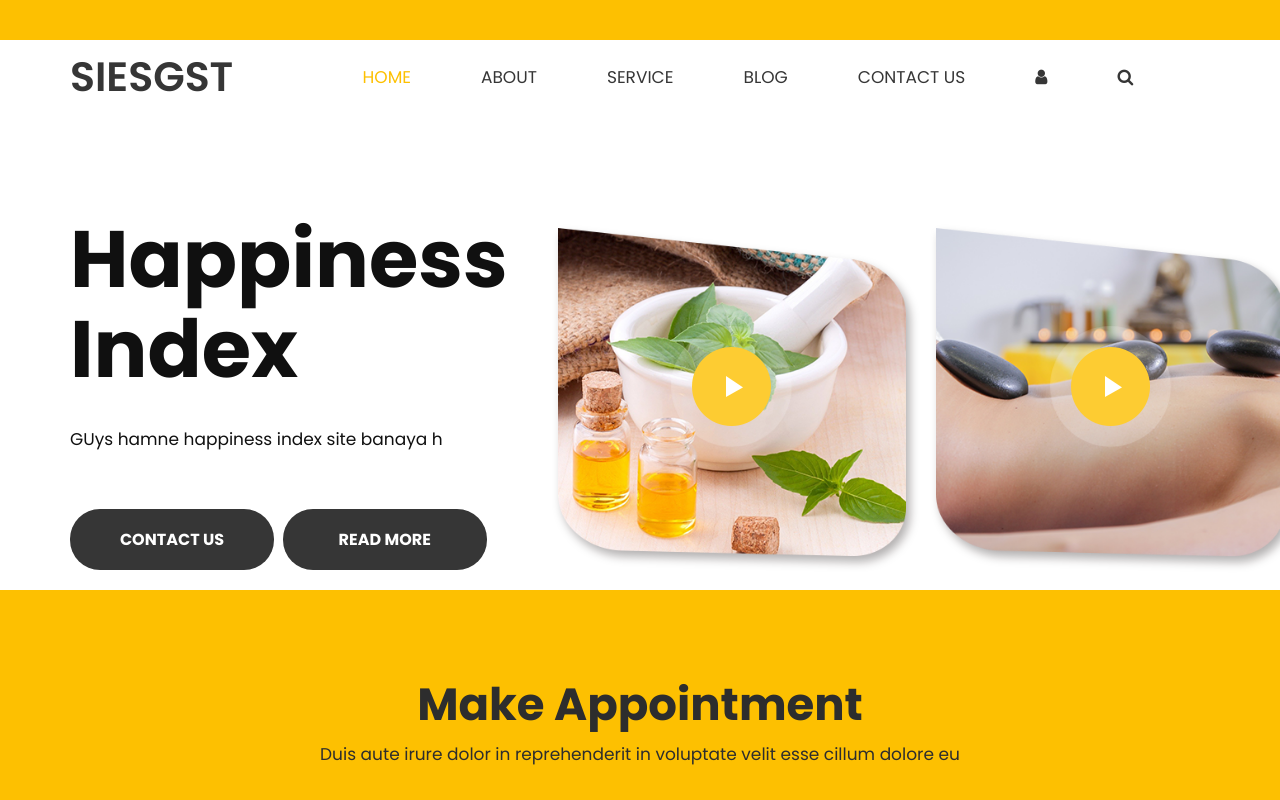
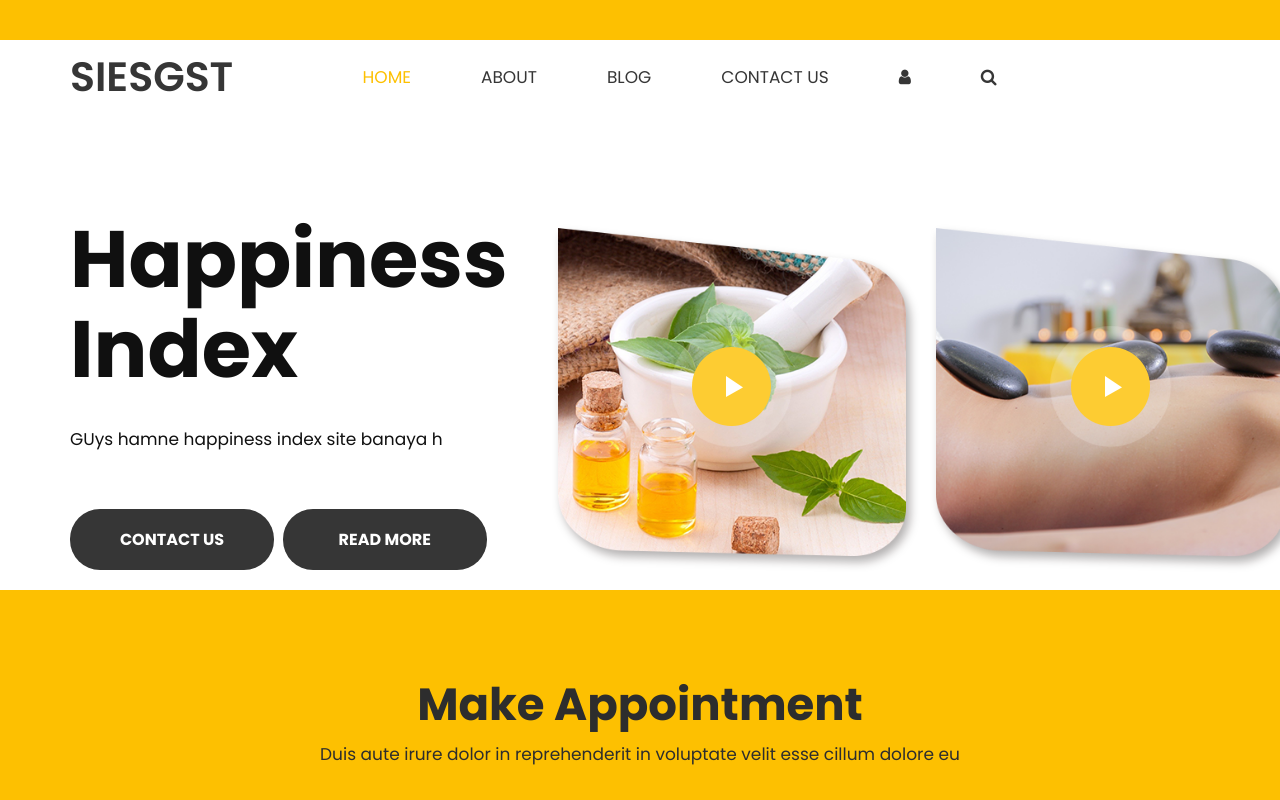
Before and after one commit to 0mkarSalunkhe/DOT-mini-project, a plain HTML site: page index.html in a window 1280 px wide. Shown: the top 800 px of the page. Drawn offline with nearby package versions, Linux system fonts and the light colour scheme.

Commit message:
Update index.html

```diff
--- a/index.html
+++ b/index.html
@@ -51,7 +51,7 @@
                            <ul>
                               <li><a class="active" href="index.html">Home</a></li>
                               <li><a href="about.html">About</a></li>
-                              <li><a href="service.html">Service</a></li>
+
                               <li><a href="blog.html">Blog</a></li>
                               <li><a href="contact.html">Contact us</a></li>
                               <li class="d_none"><a href="Javascript:void(0)"><i class="fa fa-user" aria-hidden="true"></i></a></li>
```
